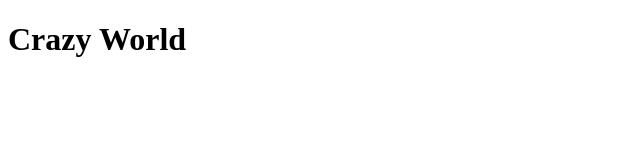
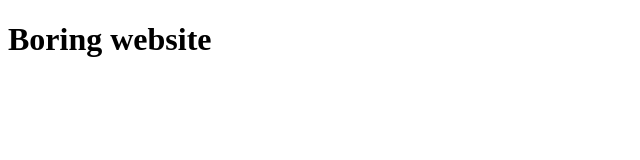
Before and after one commit to sandeepchads/CrazyWorld, a plain HTML site: page index.html in a window 1280 px wide. Shown: the whole page, without its empty margins (0-640 px from the left). Drawn offline with Linux system fonts and the light colour scheme.

Commit message:
Update and rename CrazyWorld.html to index.html

```diff
--- a/CrazyWorld.html
+++ b/index.html
@@ -2,7 +2,7 @@
 <html>
 <body>
 
-<h1>Crazy World</h1>
+<h1>Boring website</h1>
 
 </body>
 </html>
```
